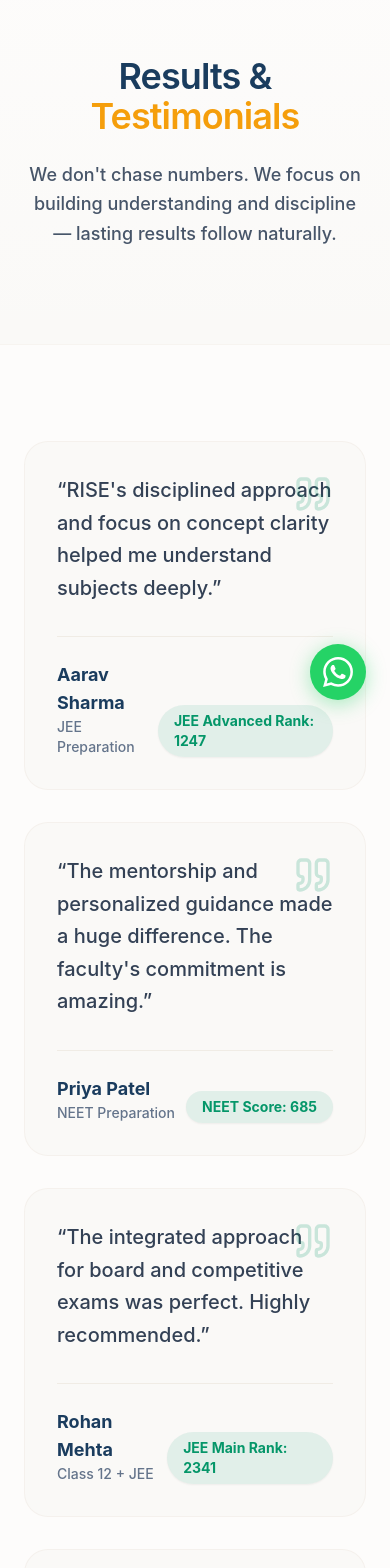
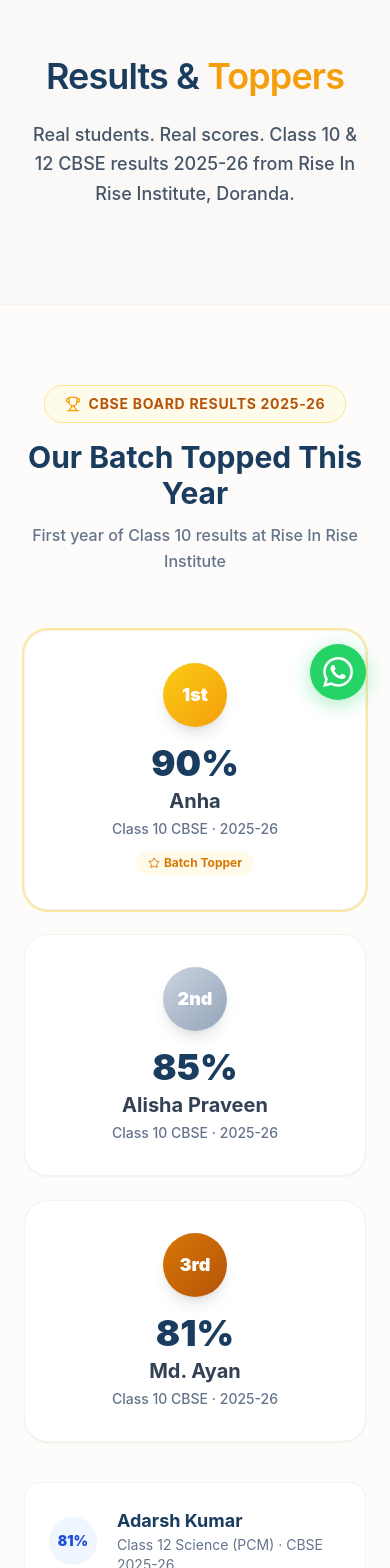
Before and after one commit to aali2k7/Rise, a Next.js app: page /results in a window 390 px wide. Shown: the part 120-1688 px from the top of the page. Built offline with nearby package versions, Linux system fonts and the light colour scheme.

Commit message:
Fix: real Class 10 & 12 results, homework testimonials

```diff
--- a/components/Results/ResultsContent.tsx
+++ b/components/Results/ResultsContent.tsx
@@ -1,172 +1,74 @@
 "use client";
-
 import { useState } from "react";
 import { ContainerScroll } from "@/components/UI/container-scroll-animation";
-import { Quote } from "lucide-react";
-
+import { Quote, Trophy, Star } from "lucide-react";
+const toppers = [
+  { rank: "1st", name: "Anha", score: "90%", cls: "Class 10 CBSE", year: "2025-26", color: "from-yellow-400 to-amber-500" },
+  { rank: "2nd", name: "Alisha Praveen", score: "85%", cls: "Class 10 CBSE", year: "2025-26", color: "from-slate-300 to-slate-400" },
+  { rank: "3rd", name: "Md. Ayan", score: "81%", cls: "Class 10 CBSE", year: "2025-26", color: "from-amber-600 to-amber-700" },
+];
+const testimonials = [
+  { name: "Anha", course: "Class 10 - CBSE Board 2025-26", result: "90% - Batch Topper", quote: "The homework culture at RISE is what made the difference. Every single day there was an assignment, sir personally checked it the next class. By the time the boards came, I had already revised everything three times without realising it." },
+  { name: "Alisha Praveen", course: "Class 10 - CBSE Board 2025-26", result: "85% - 2nd Rank", quote: "I used to struggle with Maths and Science. At RISE the concept is taught first, then the formula comes. Sir never let us mug up anything. The daily practice sheets were tough but that is exactly why I scored well." },
+  { name: "Md. Ayan", course: "Class 10 - CBSE Board 2025-26", result: "81% - 3rd Rank", quote: "The Sunday tests were tougher than actual board papers. That was the plan. When I sat in the real exam I was calm because I had already faced harder questions. RISE builds exam confidence slowly without you noticing." },
+  { name: "Adarsh Kumar", course: "Class 12 - Science (PCM)", result: "81% - Board 2025-26", quote: "The faculty tracked my test scores each week and identified exactly which chapters I was losing marks in. Sir gave targeted revision sheets for those chapters. That personalised tracking is what you will not get in a big coaching." },
+  { name: "Akshit Kumar", course: "Class 12 - Science (PCM)", result: "80% - Board 2025-26", quote: "Homework at RISE is non-negotiable. Every day without fail. Within a month it became habit. By board season, studying felt normal not stressful. That daily discipline is the real secret of RISE." },
+];
 export default function ResultsContent() {
-    const [formStatus, setFormStatus] = useState<'idle' | 'submitting' | 'success' | 'error'>('idle');
-
-    const handleSubmit = async (e: React.FormEvent<HTMLFormElement>) => {
-        e.preventDefault();
-        setFormStatus('submitting');
-        const formData = new FormData(e.currentTarget);
-
+  const [formStatus, setFormStatus] = useState("idle");
+  const handleSubmit = async (e) => {
+    e.preventDefault(); setFormStatus("submitting");
     try {
-            const response = await fetch("https://formspree.io/f/mdaagdoo", {
-                method: "POST",
-                body: formData,
-                headers: { 'Accept': 'application/json' }
-            });
-            if (response.ok) setFormStatus('success');
-            else {
-                setFormStatus('error');
-                alert("Something went wrong. Please try again.");
-            }
-        } catch (error) {
-            console.error("Form submission error:", error);
-            setFormStatus('error');
-            alert("Submission failed. If you have an Adblocker (like uBlock or Brave Shields), it might be blocking Formspree. Please disable it and try again, or check your console for details.");
-        }
+      const r = await fetch("https://formspree.io/f/mdaagdoo", { method: "POST", body: new FormData(e.currentTarget), headers: { Accept: "application/json" } });
+      if (r.ok) setFormStatus("success"); else { setFormStatus("error"); alert("Something went wrong."); }
+    } catch { setFormStatus("error"); alert("Submission failed."); }
   };
-
-    const testimonials = [
-        {
-            name: "Aarav Sharma",
-            course: "JEE Preparation",
-            result: "JEE Advanced Rank: 1247",
-            quote: "RISE's disciplined approach and focus on concept clarity helped me understand subjects deeply.",
-        },
-        {
-            name: "Priya Patel",
-            course: "NEET Preparation",
-            result: "NEET Score: 685",
-            quote: "The mentorship and personalized guidance made a huge difference. The faculty's commitment is amazing.",
-        },
-        {
-            name: "Rohan Mehta",
-            course: "Class 12 + JEE",
-            result: "JEE Main Rank: 2341",
-            quote: "The integrated approach for board and competitive exams was perfect. Highly recommended.",
-        },
-        {
-            name: "Ananya Reddy",
-            course: "NEET Preparation",
-            result: "NEET Score: 672",
-            quote: "Consistency and discipline were the keys. RISE helped me build study habits that I'll carry forward.",
-        },
-    ];
-
   return (
     <div className="min-h-screen bg-[#FDFCFB] overflow-hidden">
-
-            {/* Minimal Hero */}
       <section className="bg-[#FAF9F7] py-24 border-b border-[#E8DFD3]/20 relative">
-                <div className="absolute inset-0 bg-gradient-to-b from-[#FDFCFB] to-transparent pointer-events-none" />
         <div className="max-w-4xl mx-auto px-6 text-center relative z-10">
-                    <h1 className="text-4xl md:text-6xl font-semibold text-[#1A3C5E] mb-6 tracking-tight">
-                        Results & <span className="text-[#F59E0B]">Testimonials</span>
-                    </h1>
-                    <p className="text-lg md:text-xl text-slate-600 font-medium leading-relaxed max-w-2xl mx-auto">
-                        We don&apos;t chase numbers. We focus on building understanding and discipline — lasting results follow naturally.
-                    </p>
+          <h1 className="text-4xl md:text-6xl font-semibold text-[#1A3C5E] mb-6 tracking-tight">Results & <span className="text-[#F59E0B]">Toppers</span></h1>
+          <p className="text-lg md:text-xl text-slate-600 font-medium leading-relaxed max-w-2xl mx-auto">Real students. Real scores. Class 10 & 12 CBSE results 2025-26 from Rise In Rise Institute, Doranda.</p>
         </div>
       </section>
-
-            {/* Testimonials Grid (Redesigned for premium look) */}
-            <section className="py-24 bg-[#FDFCFB]">
-                <div className="max-w-7xl mx-auto px-6 sm:px-8 lg:px-12">
-                    <div className="grid grid-cols-1 md:grid-cols-2 gap-8">
-                        {testimonials.map((testimonial, i) => (
-                            <div key={i} className="group relative bg-[#FAF9F7] p-8 md:p-10 rounded-3xl border border-[#E8DFD3]/30 hover:border-[#1A3C5E]/20 transition-all duration-300">
-                                <Quote className="w-10 h-10 text-[#059669]/20 absolute top-8 right-8 group-hover:scale-110 transition-transform duration-300" />
-                                <blockquote className="text-xl text-slate-700 leading-relaxed font-medium mb-8">
-                                    &ldquo;{testimonial.quote}&rdquo;
-                                </blockquote>
-                                <div className="flex items-end justify-between border-t border-[#E8DFD3]/50 pt-6">
-                                    <div>
-                                        <div className="font-bold text-[#1A3C5E] text-lg">{testimonial.name}</div>
-                                        <div className="text-sm font-medium text-slate-500">{testimonial.course}</div>
+      <section className="py-20 bg-[#FDFCFB]">
+        <div className="max-w-5xl mx-auto px-6">
+          <div className="text-center mb-14">
+            <div className="inline-flex items-center gap-2 bg-amber-50 border border-amber-200 rounded-full px-5 py-2 mb-4"><Trophy className="w-4 h-4 text-amber-500" /><span className="text-sm font-bold text-amber-700 uppercase tracking-wider">CBSE Board Results 2025-26</span></div>
+            <h2 className="text-3xl md:text-4xl font-bold text-[#1A3C5E]">Our Batch Topped This Year</h2>
+            <p className="text-slate-500 mt-3 font-medium">First year of Class 10 results at Rise In Rise Institute</p>
           </div>
-                                    <div className="bg-[#059669]/10 text-[#059669] px-4 py-1.5 rounded-full text-sm font-bold shadow-sm">
-                                        {testimonial.result}
-                                    </div>
-                                </div>
+          <div className="grid grid-cols-1 md:grid-cols-3 gap-6">
+            {toppers.map((t, i) => (
+              <div key={i} className={"relative bg-white rounded-3xl border border-[#E8DFD3]/40 p-8 text-center shadow-sm hover:shadow-md transition-all duration-300 " + (i === 0 ? "md:-translate-y-4 ring-2 ring-amber-300/50" : "")}>
+                <div className={"w-16 h-16 rounded-full bg-gradient-to-br " + t.color + " flex items-center justify-center mx-auto mb-4 shadow-lg"}><span className="text-white font-black text-lg">{t.rank}</span></div>
+                <div className="text-4xl font-black text-[#1A3C5E] mb-1">{t.score}</div>
+                <div className="text-xl font-bold text-slate-700 mb-1">{t.name}</div>
+                <div className="text-sm text-slate-500 font-medium">{t.cls} · {t.year}</div>
+                {i === 0 && <div className="mt-3 inline-flex items-center gap-1 bg-amber-50 text-amber-600 text-xs font-bold px-3 py-1 rounded-full"><Star className="w-3 h-3" /> Batch Topper</div>}
               </div>
             ))}
           </div>
+          <div className="mt-10 grid grid-cols-1 md:grid-cols-2 gap-5">
+            <div className="bg-white rounded-2xl border border-[#E8DFD3]/40 p-6 flex items-center gap-5"><div className="w-12 h-12 rounded-full bg-blue-50 flex items-center justify-center shrink-0"><span className="text-blue-700 font-black text-sm">81%</span></div><div><div className="font-bold text-[#1A3C5E] text-lg">Adarsh Kumar</div><div className="text-sm text-slate-500">Class 12 Science (PCM) · CBSE 2025-26</div></div></div>
+            <div className="bg-white rounded-2xl border border-[#E8DFD3]/40 p-6 flex items-center gap-5"><div className="w-12 h-12 rounded-full bg-blue-50 flex items-center justify-center shrink-0"><span className="text-blue-700 font-black text-sm">80%</span></div><div><div className="font-bold text-[#1A3C5E] text-lg">Akshit Kumar</div><div className="text-sm text-slate-500">Class 12 Science (PCM) · CBSE 2025-26</div></div></div>
+          </div>
         </div>
       </section>
-
-            {/* Cinematic Form Scroll Animation */}
+      <section className="py-20 bg-[#FAF9F7] border-t border-[#E8DFD3]/30">
+        <div className="max-w-7xl mx-auto px-6"><div className="text-center mb-14"><h2 className="text-3xl md:text-4xl font-bold text-[#1A3C5E]">What Our Students Say</h2><p className="text-slate-500 mt-3 font-medium">In their own words about the RISE homework culture and discipline</p></div>
+          <div className="grid grid-cols-1 md:grid-cols-2 gap-8">{testimonials.map((t, i) => (<div key={i} className="group relative bg-white p-8 md:p-10 rounded-3xl border border-[#E8DFD3]/30 shadow-sm"><Quote className="w-10 h-10 text-[#059669]/20 absolute top-8 right-8" /><blockquote className="text-lg text-slate-700 leading-relaxed font-medium mb-8">&ldquo;{t.quote}&rdquo;</blockquote><div className="flex items-end justify-between border-t border-[#E8DFD3]/50 pt-6"><div><div className="font-bold text-[#1A3C5E] text-lg">{t.name}</div><div className="text-sm font-medium text-slate-500">{t.course}</div></div><div className="bg-[#059669]/10 text-[#059669] px-4 py-1.5 rounded-full text-sm font-bold">{t.result}</div></div></div>))}</div>
+        </div>
+      </section>
       <section className="bg-[#FAF9F7] border-t border-[#E8DFD3]/20">
-                <ContainerScroll
-                    titleComponent={
-                        <div className="mb-10">
-                            <h2 className="text-4xl md:text-5xl font-bold text-[#1A3C5E]">
-                                Share Your <br />
-                                <span className="text-3xl md:text-5xl font-bold mt-2 text-[#F59E0B] leading-none">
-                                    RISE Experience
-                                </span>
-                            </h2>
-                            <p className="mt-4 text-lg text-slate-600 font-medium">
-                                Let your journey inspire the next generation of achievers.
-                            </p>
-                        </div>
-                    }
-                >
+        <ContainerScroll titleComponent={<div className="mb-10"><h2 className="text-4xl md:text-5xl font-bold text-[#1A3C5E]">Share Your RISE Experience</h2><p className="mt-4 text-lg text-slate-600 font-medium">Let your journey inspire the next generation.</p></div>}>
           <div className="max-w-3xl mx-auto py-4 md:py-8 h-full flex flex-col justify-center">
-                        {formStatus === 'success' ? (
-                            <div className="text-center">
-                                <div className="w-20 h-20 bg-[#059669]/10 rounded-full flex items-center justify-center mx-auto mb-6">
-                                    <svg className="w-10 h-10 text-[#059669]" fill="none" viewBox="0 0 24 24" stroke="currentColor">
-                                        <path strokeLinecap="round" strokeLinejoin="round" strokeWidth={2.5} d="M5 13l4 4L19 7" />
-                                    </svg>
-                                </div>
-                                <h3 className="text-3xl font-bold text-[#1A3C5E] mb-4">Thank You!</h3>
-                                <p className="text-lg text-slate-600 font-medium">
-                                    Your testimonial has been securely submitted and is under review.
-                                </p>
-                            </div>
-                        ) : (
+            {formStatus === "success" ? (<div className="text-center"><h3 className="text-3xl font-bold text-[#1A3C5E] mb-4">Thank You!</h3><p className="text-lg text-slate-600">Your testimonial has been submitted.</p></div>) : (
               <form onSubmit={handleSubmit} className="space-y-6">
-                                <div className="grid grid-cols-1 md:grid-cols-2 gap-6">
-                                    <div>
-                                        <label htmlFor="name" className="block text-sm font-semibold text-[#1A3C5E] mb-2">Student Name</label>
-                                        <input type="text" id="name" name="name" className="w-full px-4 py-3 rounded-xl bg-white border border-slate-200 focus:border-[#F59E0B] focus:ring-2 focus:ring-[#F59E0B]/20 outline-none transition-all" required />
-                                    </div>
-                                    <div>
-                                        <label htmlFor="contact_number" className="block text-sm font-semibold text-[#1A3C5E] mb-2">Contact Number</label>
-                                        <input type="tel" id="contact_number" name="contact_number" className="w-full px-4 py-3 rounded-xl bg-white border border-slate-200 focus:border-[#F59E0B] focus:ring-2 focus:ring-[#F59E0B]/20 outline-none transition-all" required />
-                                    </div>
-                                </div>
-
-                                <div className="grid grid-cols-1 md:grid-cols-2 gap-6">
-                                    <div>
-                                        <label htmlFor="role" className="block text-sm font-semibold text-[#1A3C5E] mb-2">I am a...</label>
-                                        <select id="role" name="role" className="w-full px-4 py-3 rounded-xl bg-white border border-slate-200 focus:border-[#F59E0B] focus:ring-2 focus:ring-[#F59E0B]/20 outline-none transition-all">
-                                            <option value="Student">Student</option>
-                                            <option value="Parent">Parent</option>
-                                        </select>
-                                    </div>
-                                    <div>
-                                        <label htmlFor="exam" className="block text-sm font-semibold text-[#1A3C5E] mb-2">Preparation Track</label>
-                                        <select id="exam" name="exam_type" className="w-full px-4 py-3 rounded-xl bg-white border border-slate-200 focus:border-[#F59E0B] focus:ring-2 focus:ring-[#F59E0B]/20 outline-none transition-all">
-                                            <option value="JEE">JEE / Engineering</option>
-                                            <option value="NEET">NEET / Medical</option>
-                                            <option value="Foundation">Foundation (Class 8-10)</option>
-                                        </select>
-                                    </div>
-                                </div>
-
-                                <div>
-                                    <label htmlFor="message" className="block text-sm font-semibold text-[#1A3C5E] mb-2">Your Testimonial</label>
-                                    <textarea id="message" name="message" rows={4} className="w-full px-4 py-3 rounded-xl bg-white border border-slate-200 focus:border-[#F59E0B] focus:ring-2 focus:ring-[#F59E0B]/20 outline-none transition-all resize-none" placeholder="How did RISE help you?" required></textarea>
-                                </div>
-
-                                <button type="submit" disabled={formStatus === 'submitting'} className="w-full py-4 bg-[#1A3C5E] text-white font-bold rounded-xl hover:bg-[#0f243a] hover:shadow-xl transition-all disabled:opacity-50">
-                                    {formStatus === 'submitting' ? 'Submitting securely...' : 'Submit Testimonial'}
-                                </button>
+                <div className="grid grid-cols-1 md:grid-cols-2 gap-6"><div><label className="block text-sm font-semibold text-[#1A3C5E] mb-2">Student Name</label><input type="text" name="name" className="w-full px-4 py-3 rounded-xl bg-white border border-slate-200 outline-none" required /></div><div><label className="block text-sm font-semibold text-[#1A3C5E] mb-2">Contact Number</label><input type="tel" name="contact_number" className="w-full px-4 py-3 rounded-xl bg-white border border-slate-200 outline-none" required /></div></div>
+                <div className="grid grid-cols-1 md:grid-cols-2 gap-6"><div><label className="block text-sm font-semibold text-[#1A3C5E] mb-2">I am a...</label><select name="role" className="w-full px-4 py-3 rounded-xl bg-white border border-slate-200 outline-none"><option value="Student">Student</option><option value="Parent">Parent</option></select></div><div><label className="block text-sm font-semibold text-[#1A3C5E] mb-2">Program</label><select name="exam_type" className="w-full px-4 py-3 rounded-xl bg-white border border-slate-200 outline-none"><option value="Foundation">Foundation (Class 6-10)</option><option value="JEE">JEE / Engineering</option><option value="NEET">NEET / Medical</option><option value="Commerce">Commerce</option></select></div></div>
+                <div><label className="block text-sm font-semibold text-[#1A3C5E] mb-2">Your Testimonial</label><textarea name="message" rows={4} className="w-full px-4 py-3 rounded-xl bg-white border border-slate-200 outline-none resize-none" placeholder="How did RISE help you?" required></textarea></div>
+                <button type="submit" disabled={formStatus === "submitting"} className="w-full py-4 bg-[#1A3C5E] text-white font-bold rounded-xl hover:bg-[#0f243a] transition-all disabled:opacity-50">{formStatus === "submitting" ? "Submitting..." : "Submit Testimonial"}</button>
               </form>
             )}
           </div>
```
Lines whose indentation alone changed are shown as unchanged.
